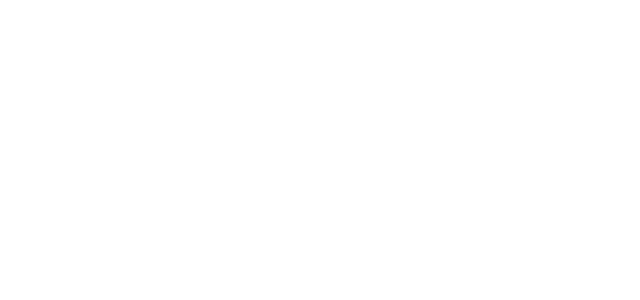
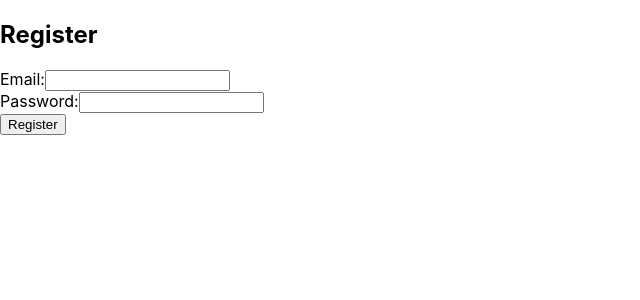
Before and after one commit to BESTLisbon/CR-database, a React (Create React App) app in the folder frontend/: page /register in a window 1280 px wide. Shown: the top 300 px of the page, without its empty margins (0-640 px from the left). Built offline with nearby package versions, Linux system fonts and the light colour scheme.

Commit message:
Create register form

```diff
--- a/frontend/src/App.tsx
+++ b/frontend/src/App.tsx
@@ -5,6 +5,7 @@
 import CompanyForm from './components/CompanyForm';
 import Login from './components/Login';
 import { AuthProvider } from './context/AuthContext';
+import RegisterForm from './components/Register';
 
 const App: React.FC = () => {
   return (
@@ -12,6 +13,7 @@
       <Router>
         <Switch>
           <Route path="/login" component={Login} />
+          <Route path="/register" component={RegisterForm} />
           <Route exact path="/" component={CompanyList} />
           <Route path="/companies/new" component={CompanyForm} />
           <Route path="/companies/:companyName" component={CompanyDetail} />
--- /dev/null
+++ b/frontend/src/components/Register.tsx
@@ -0,0 +1,75 @@
+import React, { useState } from 'react';
+import axios, { AxiosError } from 'axios';
+import { BACKEND_URL } from '../config/constants';
+
+interface RegisterFormData {
+  email: string;
+  password: string;
+}
+
+const RegisterForm: React.FC = () => {
+  const [formData, setFormData] = useState<RegisterFormData>({
+    email: '',
+    password: ''
+  });
+  const [errorMessage, setErrorMessage] = useState<string>('');
+
+  const handleChange = (e: React.ChangeEvent<HTMLInputElement>) => {
+    const { name, value } = e.target;
+    setFormData({ ...formData, [name]: value });
+  };
+
+  const handleSubmit = async (e: React.FormEvent) => {
+    e.preventDefault();
+
+    try {
+      const response = await axios.post(`${BACKEND_URL}/register`, formData);
+      if (response.status !== 201) {
+        throw new Error('Failed to register');
+      }
+    } catch (error) {
+      if (axios.isAxiosError(error)) {
+        const axiosError = error as AxiosError; // Cast error to AxiosError
+        if (axiosError.response?.data?.error) {
+          setErrorMessage(axiosError.response.data.error);
+        } else {
+          setErrorMessage('An error occurred');
+        }
+      } else {
+        setErrorMessage('An error occurred');
+      }
+    }
+  };
+
+  return (
+    <div>
+      <h2>Register</h2>
+      <form onSubmit={handleSubmit}>
+        <div>
+          <label>Email:</label>
+          <input
+            type="email"
+            name="email"
+            value={formData.email}
+            onChange={handleChange}
+            required
+          />
+        </div>
+        <div>
+          <label>Password:</label>
+          <input
+            type="password"
+            name="password"
+            value={formData.password}
+            onChange={handleChange}
+            required
+          />
+        </div>
+        <button type="submit">Register</button>
+      </form>
+      {errorMessage && <p style={{ color: 'red' }}>{errorMessage}</p>}
+    </div>
+  );
+};
+
+export default RegisterForm;
```
